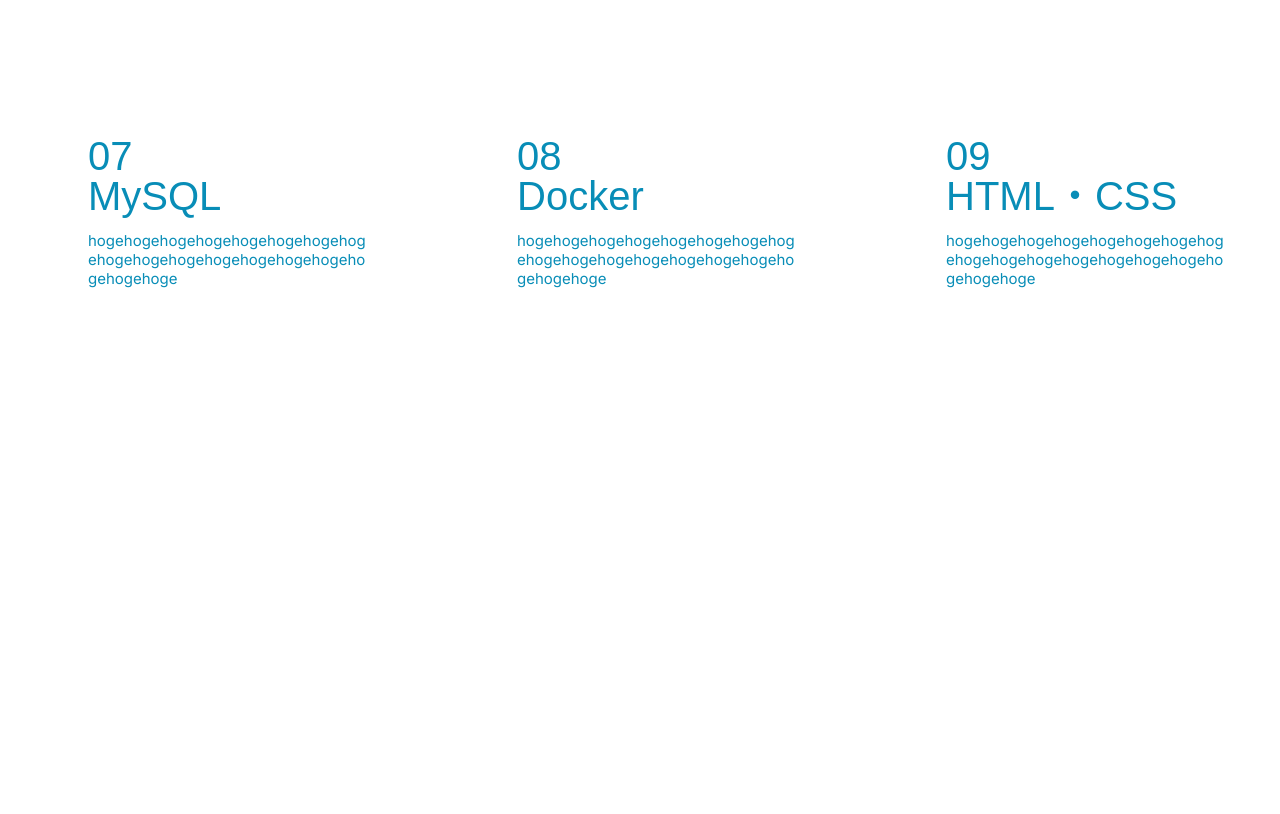
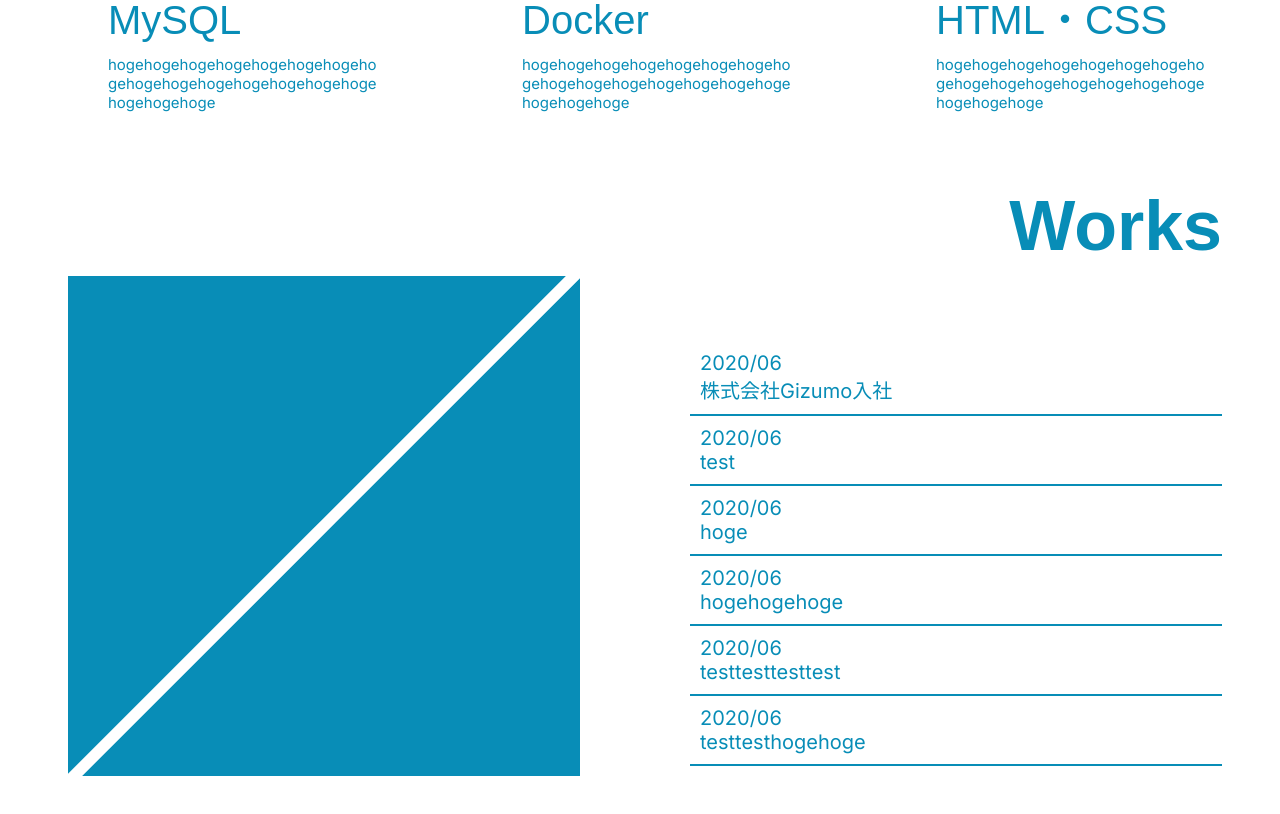
Before and after one commit to r-coney/Portfolio, a Next.js app in the folder app/: page / in a window 1280 px wide. Shown: the part 1702-2516 px from the top of the page. Before the commit the page ends 2098 px from the top, so only its background shows below. Built offline with nearby package versions, Linux system fonts and the light colour scheme; a web font is replaced by a local one.

Commit message:
feat: Worksコンポーネントを実装

```diff
--- /dev/null
+++ b/app/src/app/api/work/route.ts
@@ -0,0 +1,57 @@
+import { NextApiResponse } from "next/dist/shared/lib/utils";
+import { NextResponse } from "next/server";
+
+export async function GET(req: Request, res: NextApiResponse) {
+  const works = [
+    {
+      id: 1,
+      title: "株式会社Gizumo入社",
+      description:
+        "hogehogehogehogehogehogehogehogehogehogehogehogehogehogehogehogehogehoge",
+      start_datetime: "2020/06",
+      end_datetime: null,
+    },
+    {
+      id: 2,
+      title: "test",
+      description:
+        "hogehogehogehogehogehogehogehogehogehogehogehogehogehogehogehogehogehoge",
+      start_datetime: "2020/06",
+      end_datetime: null,
+    },
+    {
+      id: 3,
+      title: "hoge",
+      description:
+        "hogehogehogehogehogehogehogehogehogehogehogehogehogehogehogehogehogehoge",
+      start_datetime: "2020/06",
+      end_datetime: null,
+    },
+    {
+      id: 4,
+      title: "hogehogehoge",
+      description:
+        "hogehogehogehogehogehogehogehogehogehogehogehogehogehogehogehogehogehoge",
+      start_datetime: "2020/06",
+      end_datetime: null,
+    },
+    {
+      id: 5,
+      title: "testtesttesttest",
+      description:
+        "hogehogehogehogehogehogehogehogehogehogehogehogehogehogehogehogehogehoge",
+      start_datetime: "2020/06",
+      end_datetime: null,
+    },
+    {
+      id: 6,
+      title: "testtesthogehoge",
+      description:
+        "hogehogehogehogehogehogehogehogehogehogehogehogehogehogehogehogehogehoge",
+      start_datetime: "2020/06",
+      end_datetime: null,
+    },
+  ];
+
+  return NextResponse.json(works, { status: 200 });
+}
--- a/app/src/app/globals.css
+++ b/app/src/app/globals.css
@@ -13,7 +13,7 @@
   background: white;
   color: var(--main-color);
   font-size: 1.4rem;
-  padding: 3rem;
+  padding: 3rem 5rem;
 }
 
 a {
@@ -30,6 +30,10 @@
   font-family: var(--main-font);
 }
 
+.section_title_end {
+  text-align: end;
+}
+
 h1 {
   margin: 0;
 }
@@ -43,6 +47,11 @@
 }
 
 @media (max-width: 600px) {
+  .section_container {
+    height: 100%;
+    margin-top: 15rem;
+  }
+
   .section_title {
     text-align: center;
     font-size: 5rem;
--- a/app/src/app/page.tsx
+++ b/app/src/app/page.tsx
@@ -1,5 +1,6 @@
 import Top from "@/components/Top/Top";
 import Skills from "@/components/Top/Skills";
+import Works from "@/components/Works/Works";
 
 export default function Home() {
   return (
@@ -10,6 +11,9 @@
       <div className="section_container">
         <Skills />
       </div>
+      <div className="section_container">
+        <Works />
+      </div>
     </>
   );
 }
--- a/app/src/components/Header/Header.module.css
+++ b/app/src/components/Header/Header.module.css
@@ -40,6 +40,7 @@
     flex-flow: column;
     align-items: first baseline;
     position: sticky;
+    top: 1.5rem;
   }
 
   .menu {
--- /dev/null
+++ b/app/src/components/Works/Works.module.css
@@ -0,0 +1,60 @@
+.works_container {
+  display: flex;
+  align-items: flex-end;
+  justify-content: space-between;
+  height: 65%;
+}
+
+.decolation {
+  width: calc(100% / 2 - 5rem);
+  height: 100%;
+  background-color: var(--main-color);
+  position: relative;
+  overflow: hidden;
+}
+
+.triangle_top {
+  --b:1rem; /* control the border thickness */
+
+  width: 100%;
+  aspect-ratio: 1;
+  clip-path: polygon(0 0,100% 0,0 100%,0 0,var(--b) var(--b),var(--b) calc(100% - var(--b)/tan(22.5deg)),calc(100% - var(--b)/tan(22.5deg)) var(--b),var(--b) var(--b));
+  background: white;
+  position: absolute;
+  top: 0;
+  left: 0;
+}
+
+.triangle_under {
+  --b: 1rem; /* control the border thickness */
+
+  width: 100%;
+  aspect-ratio: 1;
+  clip-path: polygon(100% 100%,100% 0,0 100%,100% 100%,calc(100% - var(--b)) calc(100% - var(--b)),calc(var(--b)/tan(22.5deg)) calc(100% - var(--b)),calc(100% - var(--b)) calc(var(--b)/tan(22.5deg)),calc(100% - var(--b)) calc(100% - var(--b)));
+  background: white;
+  position: absolute;
+  position: absolute;
+  bottom: 0;
+  right: 0;
+}
+
+.work_list {
+  width: calc(100% / 2 - 5rem);
+  list-style: none;
+  font-size: 2rem;
+}
+
+.works_list_item {
+  border-bottom: solid 0.2rem var(--main-color);
+  padding: 1rem;
+}
+
+@media (max-width: 600px) {
+  .work_list {
+    width: 100%;
+  }
+
+  .decolation{
+    display: none;
+  }
+}
--- /dev/null
+++ b/app/src/components/Works/Works.tsx
@@ -0,0 +1,41 @@
+import React from "react";
+import styles from "./Works.module.css";
+
+type Work = {
+  id: number;
+  title: string;
+  description: string;
+  start_datetime: string;
+  end_datetime: string;
+};
+
+const Works = async () => {
+  const response = await fetch("http://localhost:3000/api/work", {
+    cache: "no-store",
+  });
+  const works: Work[] = await response.json();
+  console.log(works);
+  return (
+    <>
+      <h2 className="section_title section_title_end">Works</h2>
+      <div className={styles.works_container}>
+        <div className={styles.decolation}>
+          <div className={styles.triangle_top}></div>
+          <div className={styles.triangle_under}></div>
+        </div>
+        <ul className={styles.work_list}>
+          {works.map((work) => {
+            return (
+              <li className={styles.works_list_item} key={work.id}>
+                <p>{work.start_datetime}</p>
+                <p>{work.title}</p>
+              </li>
+            );
+          })}
+        </ul>
+      </div>
+    </>
+  );
+};
+
+export default Works;
--- a/app/src/components/top/Skills.module.css
+++ b/app/src/components/top/Skills.module.css
@@ -3,15 +3,14 @@
     display: flex;
     flex-wrap: wrap;
     justify-content: space-between;
-    margin-top: 6rem;
 }
 
 .skill_container {
   width: calc(100% / 4 - 0.5rem);
   overflow-wrap: anywhere;
   padding: 1rem;
-  margin-top: 2rem;
-  height: 25rem;
+  margin-top: 1rem;
+  height: 20rem;
 
 }
 
```
